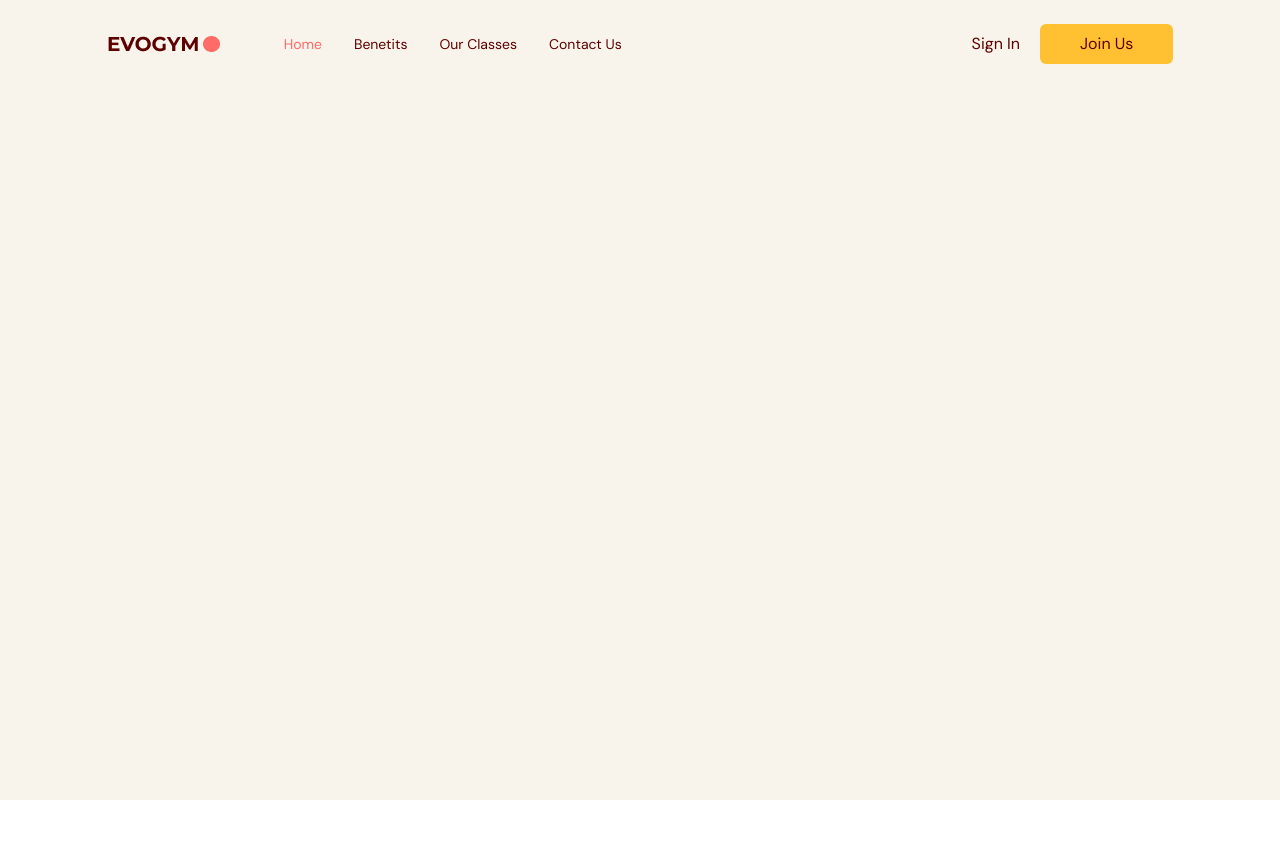
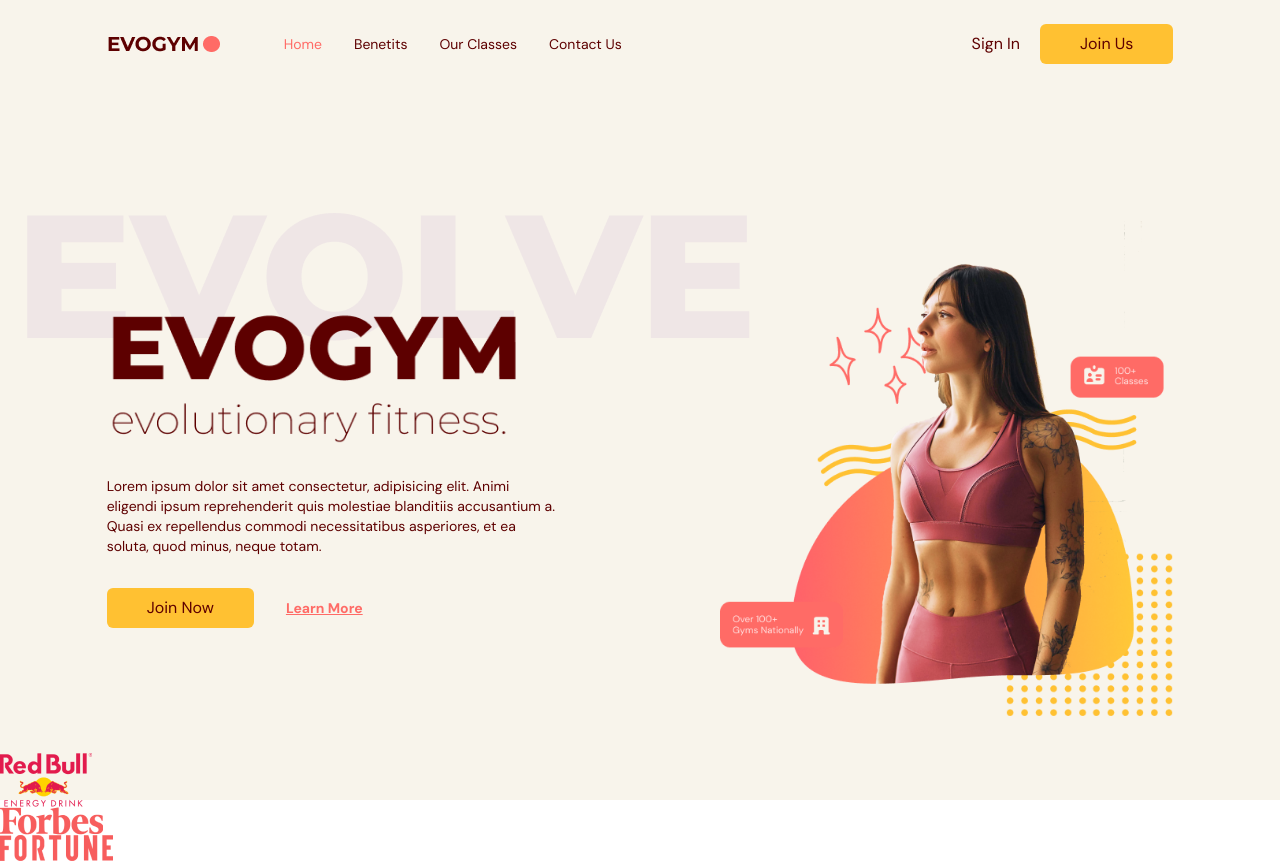
Before and after one commit to Ben-bo/fitness-react-ts, a React (Vite) app: page / in a window 1280 px wide. Before the commit the page ends 800 px from the top, so only its background shows below. Built offline with nearby package versions, Linux system fonts and the light colour scheme.

Commit message:
import home component

```diff
--- a/src/App.tsx
+++ b/src/App.tsx
@@ -1,6 +1,7 @@
 import { useEffect, useState } from "react";
 import { SelectedPage } from "./components/shared/enumPage";
 import NavbarComponent from "./components/NavbarComponent";
+import HomeComponent from "./components/HomeComponent";
 
 function App() {
   const [selectedPage, setSelectedPage] = useState<SelectedPage>(
@@ -36,6 +37,7 @@ function App() {
         selectedPage={selectedPage}
         setSelectedPage={setSelectedPage}
       />
+      <HomeComponent setSelectedPage={setSelectedPage} />
     </div>
   );
 }
```
